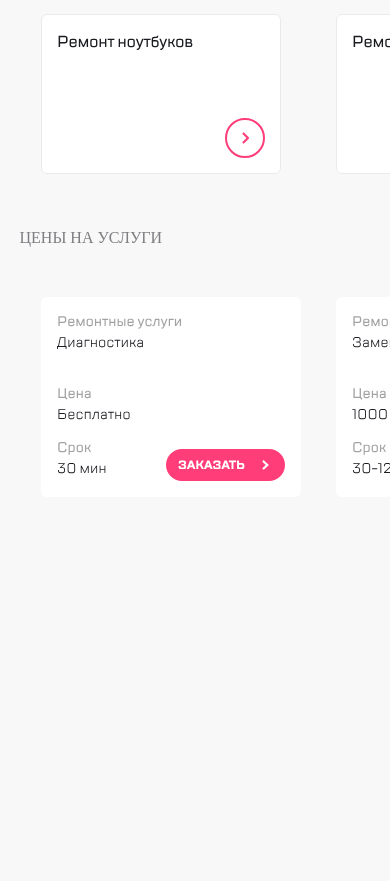
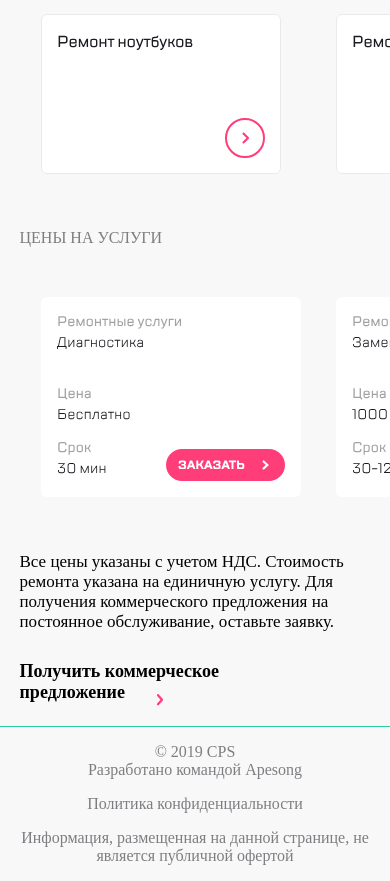
Before and after one commit to Mychenik7930/VERSTKAAAAAA, a website built with Vite: page index.html in a window 390 px wide. Shown: the part 961-1842 px from the top of the page. Before the commit the page ends 1493 px from the top, so only its background shows below. Built offline with nearby package versions, Linux system fonts and the light colour scheme.

Commit message:
mobile versiom full

```diff
--- a/index.html
+++ b/index.html
@@ -135,6 +135,7 @@ const swiper = new Swiper('.swiper', {
   });
 </script>
 
+
 <p class="text2">Цены на услуги</p>
 </div>
 <div class="swiper mySwiper">
@@ -170,5 +171,22 @@ const swiper = new Swiper('.swiper', {
     },
   });
 </script>
+<p class="text">Все цены указаны с учетом НДС. Стоимость ремонта указана на единичную услугу. Для получения коммерческого предложения на постоянное обслуживание, оставьте заявку.</p>
+<div>
+  <a href="" style="color: black;"><h1 class="text4">Получить коммерческое предложение</h1></a>
+  <img src="more.svg" alt="" class="more">
+</div>
+<hr>
+<div class="podval">
+  <p>© 2019 CPS <br>
+    Разработано командой Apesong
+    </p>
+
+    <p>Политика конфиденциальности
+      </p>
+
+      <p>Информация, размещенная на данной странице, не является публичной офертой
+      </p>
+</div>
   </body>
 </html>
--- a/style.css
+++ b/style.css
@@ -116,3 +116,31 @@ a {
     text-transform: uppercase;
     color: #7E7E82;
 }
+
+.text4 {
+    margin-left: 5%;
+    font-size: 18px;
+    margin-right: 20%;
+    position: absolute;
+    margin-bottom: 0%;
+}
+
+.more {
+    margin-left: 38%;
+    margin-top: 9.5%;
+}
+
+.podval {
+
+    margin-top: 100px;
+    text-align: center;
+    margin: 0%;
+    color: #7E7E82;
+}
+
+hr {
+    border: none; /* Убираем границу */
+    background-color: #2acca1; /* Цвет линии */
+    color: #078b68; /* Цвет линии для IE6-7 */
+    height: 1px; /* Толщина линии */
+   }
```
Also changed, not shown: more.svg (added).
